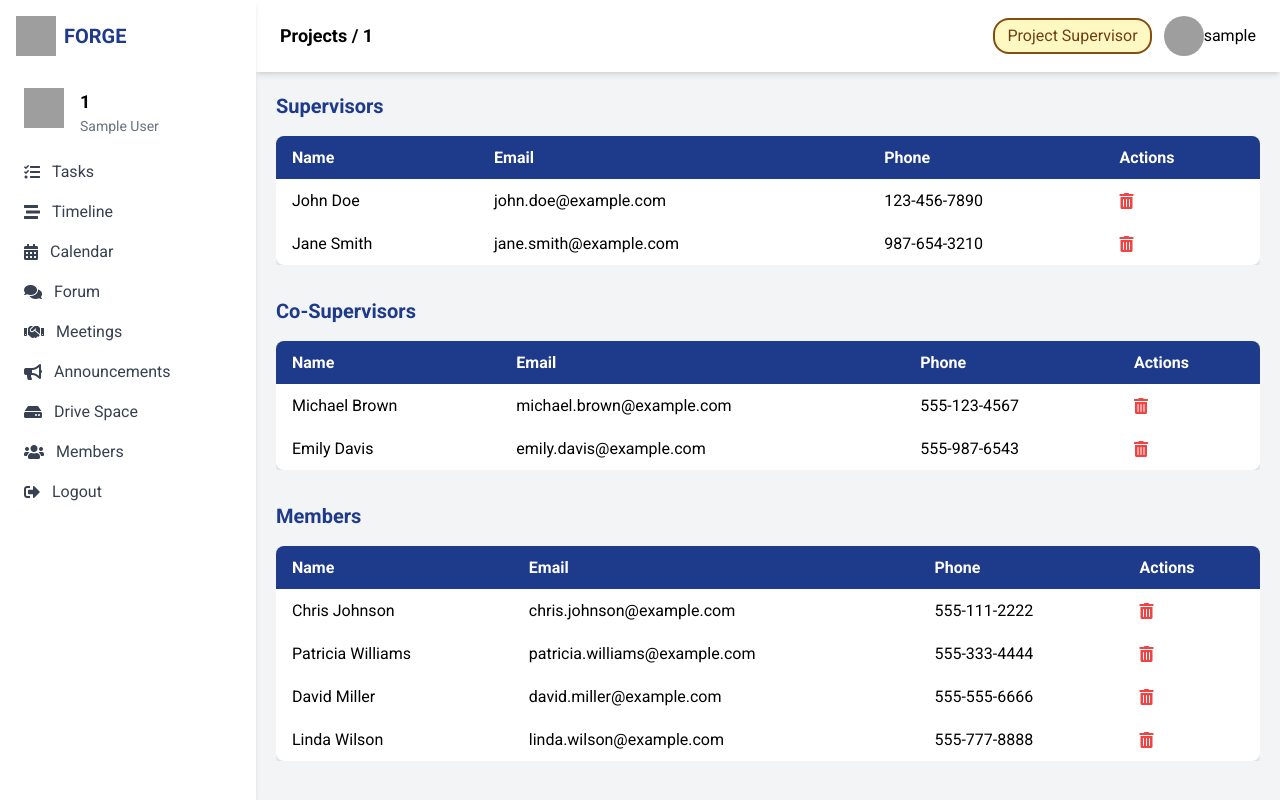
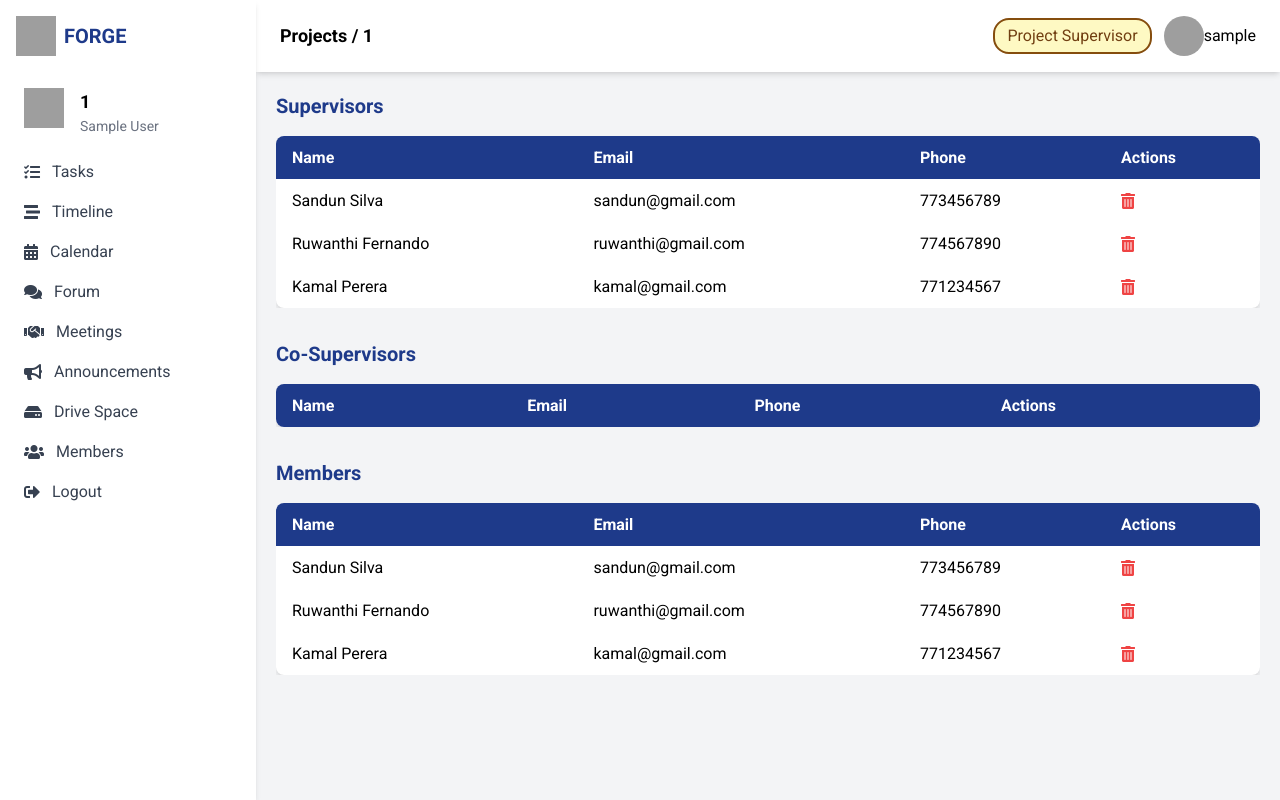
Before and after one commit to deemath/ForgeMVC, a PHP site: page /testmvc/Supervisor/memberlist in a window 1280 px wide. Run offline with PHP 8.4, Linux system fonts and the light colour scheme; the visitor is signed in with stand-in values (Sample User, id 1); data comes from the database, SQL or seed files in the repository; lists and menus that the app fills with data are empty; some libraries are stand-ins or nearby versions; grey boxes are pictures that could not be loaded.

Commit message:
memberslist has done

```diff
--- a/app/controllers/Supervisor.php
+++ b/app/controllers/Supervisor.php
@@ -65,7 +65,7 @@
 
     public function memberlist(){
         $prj = new ProjectModel;
-        $data = $prj->ShowDashboard4($_SESSION['project_id']);
+        $data = $prj->loadmembers();
         if ($data) {
             $this->view('supervisor/memberlist', $data); // Pass data as an array
         } else {
--- a/app/models/projectModel.php
+++ b/app/models/projectModel.php
@@ -151,5 +151,12 @@
 
     }
 
+    public function loadmembers(){
+        $sql = "SELECT r.role AS userrole , u.name AS username,
+        u.email AS useremail,
+        u.phone AS userphone FROM userrole r JOIN user u ON r.userid=u.id WHERE r.projectid = :projectid";
+        $data['members'] = $this->query($sql, ['projectid' => $_SESSION['project_id']]);
+        return $data;
+    }
 
 }
--- a/app/views/Supervisor/memberlist.view.php
+++ b/app/views/Supervisor/memberlist.view.php
@@ -22,6 +22,8 @@
     <div class="container mx-auto p-5">
         <h1 class="text-xl font-semibold text-blue-900 mb-4">Supervisors</h1>
         <div class="overflow-x-auto">
+
+                    <?php  if(isset($data['members'])):?>
                         <table class="min-w-full bg-white shadow-md rounded-lg overflow-hidden">
                             <thead class="bg-blue-900 text-white">
                                 <tr>
@@ -33,34 +35,28 @@
                                 </tr>
                             </thead>
                             <tbody>
+                    <?php foreach ($data['members'] as $member) { ?>
+                        <?php  if($member->userrole==2):?>
                         <tr class="hover:bg-gray-100">
-
-                        <td class="py-3 px-4">John Doe</td>
-                        <td class="py-3 px-4">john.doe@example.com</td>
-                        <td class="py-3 px-4">123-456-7890</td>
+                            <td class="py-3 px-4"><?php echo $member->username; ?></td>
+                            <td class="py-3 px-4"><?php echo $member->useremail; ?></td>
+                            <td class="py-3 px-4"><?php echo $member->userphone; ?></td>
                             <td class="py-3 px-4">
-                            <button onclick="confirmDelete('John Doe')" class="text-red-500 hover:text-red-700">
+                                <button onclick="confirmDelete('<?php echo $member->username; ?>')" class="text-red-500 hover:text-red-700">
                                     <i class="fas fa-trash-alt"></i>
                                 </button>
                             </td>
                         </tr>
-                    <tr class="hover:bg-gray-100">
-
-                        <td class="py-3 px-4">Jane Smith</td>
-                        <td class="py-3 px-4">jane.smith@example.com</td>
-                        <td class="py-3 px-4">987-654-3210</td>
-                        <td class="py-3 px-4">
-                            <button onclick="confirmDelete('Jane Smith')" class="text-red-500 hover:text-red-700">
-                                <i class="fas fa-trash-alt"></i>
-                            </button>
-                        </td>
-                    </tr>
+                        <?php endif;?>
+                    <?php } ?>
+                    <?php endif; ?>
                 </tbody>
             </table>
         </div>
 
         <h1 class="text-xl font-semibold text-blue-900 mt-8 mb-4">Co-Supervisors</h1>
         <div class="overflow-x-auto">
+        <?php  if(isset($data['members'])):?>
                         <table class="min-w-full bg-white shadow-md rounded-lg overflow-hidden">
                             <thead class="bg-blue-900 text-white">
                                 <tr>
@@ -72,34 +68,29 @@
                                 </tr>
                             </thead>
                             <tbody>
+                    <?php foreach ($data['members'] as $member) { ?>
+                        <?php  if($member->userrole==3):?>
                         <tr class="hover:bg-gray-100">
-
-                        <td class="py-3 px-4">Michael Brown</td>
-                        <td class="py-3 px-4">michael.brown@example.com</td>
-                        <td class="py-3 px-4">555-123-4567</td>
+                            <td class="py-3 px-4"><?php echo $member->username; ?></td>
+                            <td class="py-3 px-4"><?php echo $member->useremail; ?></td>
+                            <td class="py-3 px-4"><?php echo $member->userphone; ?></td>
                             <td class="py-3 px-4">
-                            <button onclick="confirmDelete('Michael Brown')" class="text-red-500 hover:text-red-700">
+                                <button onclick="confirmDelete('<?php echo $member->username; ?>')" class="text-red-500 hover:text-red-700">
                                     <i class="fas fa-trash-alt"></i>
                                 </button>
                             </td>
                         </tr>
-                    <tr class="hover:bg-gray-100">
+                        <?php endif;?>
+                    <?php } ?>
+                    <?php endif; ?>
 
-                        <td class="py-3 px-4">Emily Davis</td>
-                        <td class="py-3 px-4">emily.davis@example.com</td>
-                        <td class="py-3 px-4">555-987-6543</td>
-                        <td class="py-3 px-4">
-                            <button onclick="confirmDelete('Emily Davis')" class="text-red-500 hover:text-red-700">
-                                <i class="fas fa-trash-alt"></i>
-                            </button>
-                        </td>
-                    </tr>
                 </tbody>
             </table>
         </div>
 
         <h1 class="text-xl font-semibold text-blue-900 mt-8 mb-4">Members</h1>
         <div class="overflow-x-auto">
+        <?php  if(isset($data['members'])):?>
                         <table class="min-w-full bg-white shadow-md rounded-lg overflow-hidden">
                             <thead class="bg-blue-900 text-white">
                                 <tr>
@@ -111,50 +102,22 @@
                                 </tr>
                             </thead>
                             <tbody>
+                    <?php foreach ($data['members'] as $member) { ?>
+                        <?php  if($member->userrole==2):?>
                         <tr class="hover:bg-gray-100">
-
-                        <td class="py-3 px-4">Chris Johnson</td>
-                        <td class="py-3 px-4">chris.johnson@example.com</td>
-                        <td class="py-3 px-4">555-111-2222</td>
+                            <td class="py-3 px-4"><?php echo $member->username; ?></td>
+                            <td class="py-3 px-4"><?php echo $member->useremail; ?></td>
+                            <td class="py-3 px-4"><?php echo $member->userphone; ?></td>
                             <td class="py-3 px-4">
-                            <button onclick="confirmDelete('Chris Johnson')" class="text-red-500 hover:text-red-700">
+                                <button onclick="confirmDelete('<?php echo $member->username; ?>')" class="text-red-500 hover:text-red-700">
                                     <i class="fas fa-trash-alt"></i>
                                 </button>
                             </td>
                         </tr>
-                    <tr class="hover:bg-gray-100">
+                        <?php endif;?>
+                    <?php } ?>
+                    <?php endif; ?>
 
-                        <td class="py-3 px-4">Patricia Williams</td>
-                        <td class="py-3 px-4">patricia.williams@example.com</td>
-                        <td class="py-3 px-4">555-333-4444</td>
-                        <td class="py-3 px-4">
-                            <button onclick="confirmDelete('Patricia Williams')" class="text-red-500 hover:text-red-700">
-                                <i class="fas fa-trash-alt"></i>
-                            </button>
-                        </td>
-                    </tr>
-                    <tr class="hover:bg-gray-100">
-
-                        <td class="py-3 px-4">David Miller</td>
-                        <td class="py-3 px-4">david.miller@example.com</td>
-                        <td class="py-3 px-4">555-555-6666</td>
-                        <td class="py-3 px-4">
-                            <button onclick="confirmDelete('David Miller')" class="text-red-500 hover:text-red-700">
-                                <i class="fas fa-trash-alt"></i>
-                            </button>
-                        </td>
-                    </tr>
-                    <tr class="hover:bg-gray-100">
-
-                        <td class="py-3 px-4">Linda Wilson</td>
-                        <td class="py-3 px-4">linda.wilson@example.com</td>
-                        <td class="py-3 px-4">555-777-8888</td>
-                        <td class="py-3 px-4">
-                            <button onclick="confirmDelete('Linda Wilson')" class="text-red-500 hover:text-red-700">
-                                <i class="fas fa-trash-alt"></i>
-                            </button>
-                        </td>
-                    </tr>
                 </tbody>
             </table>
         </div>
```
Lines whose indentation alone changed are shown as unchanged.
